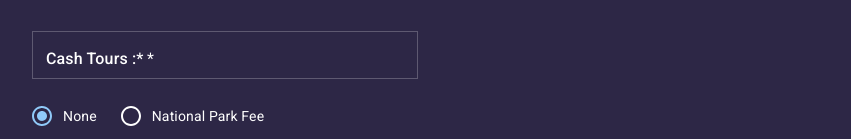
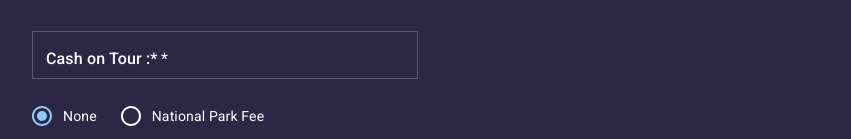
Before and after one commit to majidorc/text-generator, a Next.js app: page / in a window 1280 px wide. Shown: the part 499-638 px from the top of the page, without its empty margins (214-1065 px from the left). Built offline with nearby package versions, Linux system fonts and the light colour scheme.

Commit message:
Change label from 'Cash Tours' to 'Cash on Tour'

```diff
--- a/pages/index.js
+++ b/pages/index.js
@@ -358,7 +358,7 @@ export default function Home() {
               <TextField
                 fullWidth
                 required
-                label={<span style={{ fontWeight: 500 }}>Cash Tours :*</span>}
+                label={<span style={{ fontWeight: 500 }}>Cash on Tour :*</span>}
                 name="cashTours"
                 value={form.cashTours}
                 onChange={handleChange}
```
